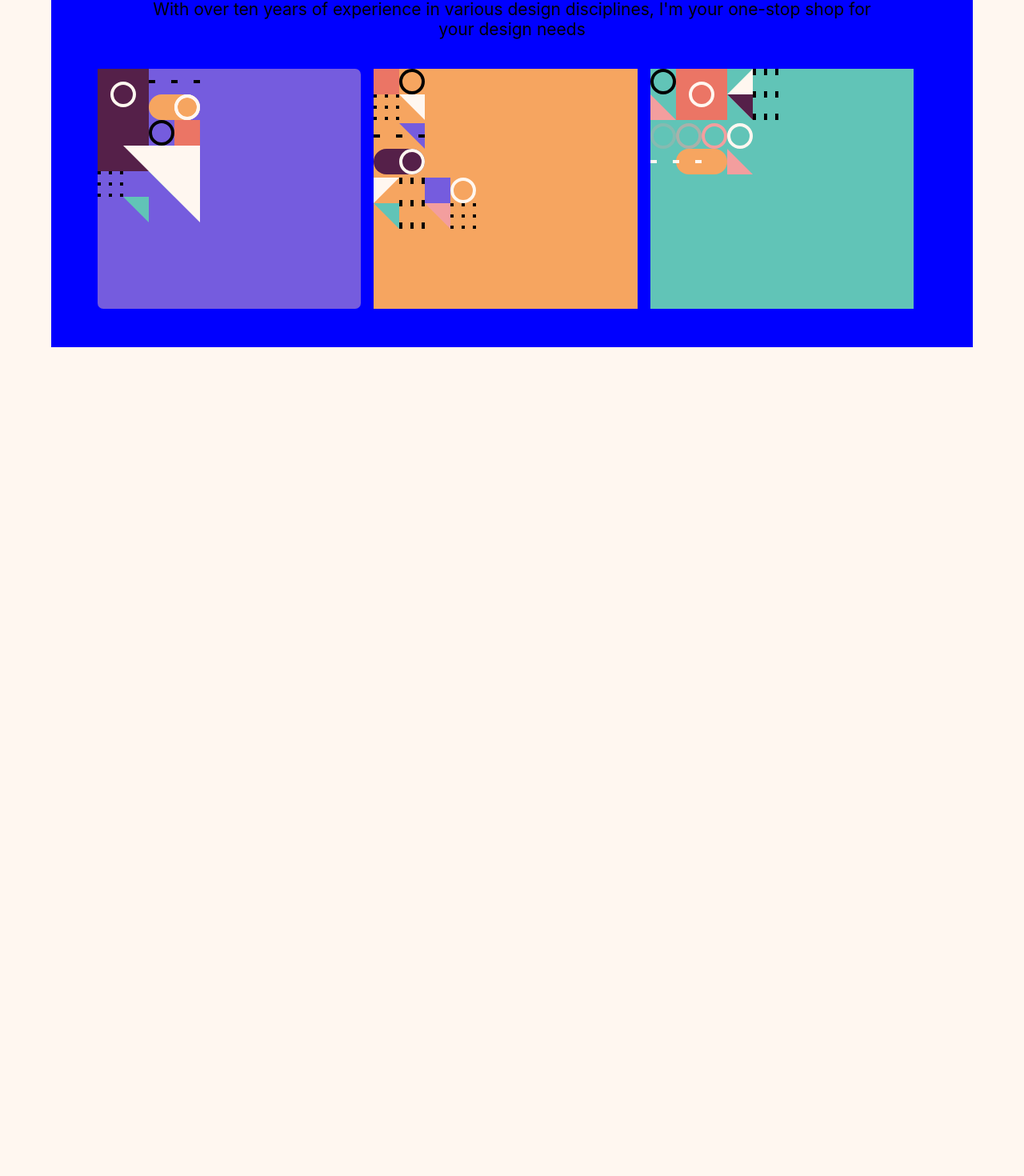
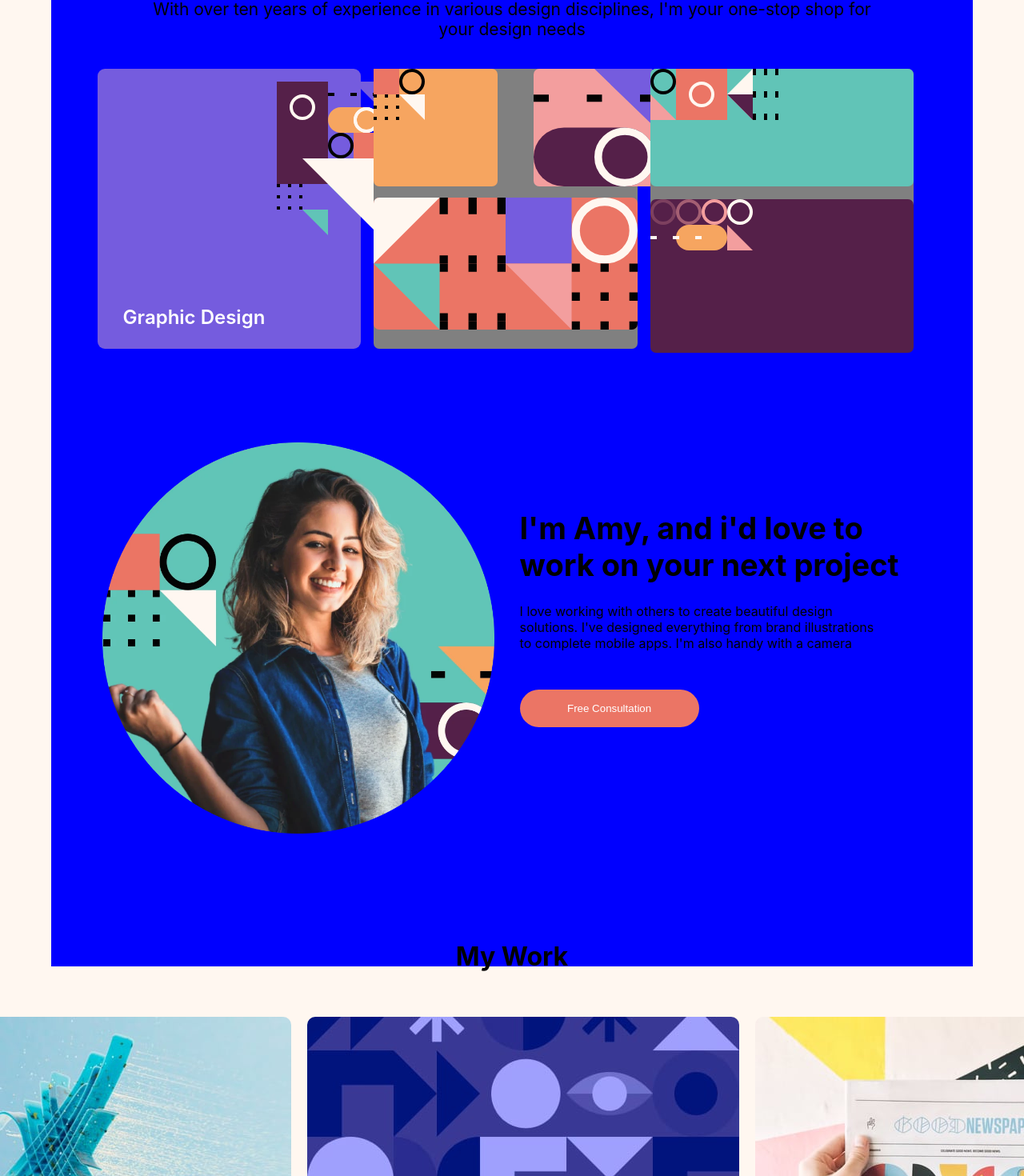
Before and after one commit to Tduncan14/designerpage, a React (Create React App) app: page / in a window 1280 px wide. Shown: the part 263-1733 px from the top of the page at 80% size. Before the commit the page ends 800 px from the top, so only its background shows below. Built offline with nearby package versions, Linux system fonts and the light colour scheme.

Commit message:
keep moving forward

```diff
--- a/src/App.css
+++ b/src/App.css
@@ -1,9 +1,10 @@
 .App {
-  width:90%;
+  /* width:90%;
   background-color: blue;
   height:auto;
   margin-right:auto;
-  margin-left:auto;
+  margin-left:auto; */
   overflow:hidden;
+  padding-bottom:10rem;
 
 }
--- a/src/components/main/Main.css
+++ b/src/components/main/Main.css
@@ -1,3 +1,17 @@
+.container{
+
+        width:90%;
+        background-color: blue;
+        height:auto;
+        margin-right:auto;
+        margin-left:auto;
+        overflow:hidden;
+        padding-bottom:10rem;
+
+
+}
+
+
 .header{
     display:flex;
     justify-content:space-between;
@@ -6,6 +20,9 @@
     margin-right:auto;
     margin-top:2rem;
 }
+
+
+
 
 
 .header-button{
@@ -54,32 +71,175 @@
 
 .gallery  .one {
     width:375px;
-    height:300px;
+    height:350px;
     margin-top:1rem;
     margin-right:1rem;
     background-color:#755cde;
-    border-radius:7px;
-    position: relative;
-
-}
-
-.gallery  .two {
-    width:375px;
-    height:300px;
-    margin-top:1rem;
-    margin-right:1rem;
-    background-color:#f6a560;
+    border-radius:9px;
     position: relative;
 
 }
 
 
+.graphic{
+    position:absolute;
+    top:1rem;
+    left:14rem;
+}
+
+
+.one p {
+    color:white;
+    position: absolute;
+    top:17rem;
+    left:2rem;
+    font-size:1.5rem;
+    font-weight:600;
+}
+
+.gallery  .two {
+    width:375px;
+    height:350px;
+    margin-top:1rem;
+    margin-right:1rem;
+    background-color:gray;
+    position: relative;
+    border-radius:7px;
+
+}
+
+#flextwo{
+    display:flex;
+    width:100%;
+    height:48%;
+
+}
+
+.ui{
+    background-color:#f6a560;
+    height:42%;
+    width:47%;
+    position:absolute;
+    border-radius:7px;
+}
+
+.app{
+    background-color:#f39e9e;
+    height:42%;
+    width:46%;
+    position:absolute;
+    left:12.5rem;
+    border-radius:7px;
+}
+
+.illu{
+    background-color:#eb7565;
+    height:44%;
+    width:100%;
+    position:relative;
+    top:-.4rem;
+    border-radius:7px;
+}
+
+
 .gallery  .three {
     width:375px;
-    height:300px;
+    height:350px;
     margin-top:1rem;
     margin-right:1rem;
-    background-color:#61c4b7;
+    background-color:gray;
     position: relative;
+    border-radius:7px;
+}
+
+.gallery .photo{
+    height:42%;
+      border-radius:7px;
+      background-color:#61c4b7;
+}
+
+
+.gallery .motion{
+    height:55%;
+    background-color:#552049;
+    position: relative;
+    top:1rem;
+    border-radius:7px;
+}
+
+/* section amy */
+
+.amy{
+    display:flex;
+    margin-left:4rem;
+    margin-top:7rem;
+}
+
+
+.amyImage{
+    height:500px;
+    width:45%;
+    margin-right:2rem;
+}
+
+
+.amy h1{
+    font-size:38px;
+}
+
+
+.amyImage img{
+    width:100%;
+    height:100%;
+    object-fit: contain;
+}
+
+.amyContent{
+    width:45%;
+    margin-top:4rem;
+}
+
+.amyContent p{
+    inline-size:450px;
 
 }
+
+.amybutton{
+    color:white;
+    outline:none;
+    border:none;
+    background-color:#eb7565;
+    padding:1rem;
+    width:14rem;
+    border-radius:3rem;
+    margin-top:2rem;
+}
+
+
+/* sliders area */
+
+.sliders h1{
+    text-align: center;
+    margin-top:-2rem;
+    margin-bottom:3.5rem;
+}
+
+
+.imageSlide{
+    display:flex;
+    text-align:center;
+    justify-content: center;
+
+}
+
+.imageSlide div{
+    display:inline-block;
+    width:40%;
+    margin-left:1.5rem;
+    margin-right:1.5rem;
+
+}
+
+.imageSlide img{
+    border-radius:10px;
+}
--- a/src/components/main/Main.js
+++ b/src/components/main/Main.js
@@ -1,4 +1,4 @@
-import React from 'react'
+import React ,{useState} from 'react'
 import logo from '../assets/logo.svg';
 import './Main.css'
 import apps from '../assets/pattern-apps.svg';
@@ -7,10 +7,25 @@ import photography from '../assets/pattern-photography.svg';
 import illustration from '../assets/pattern-illustrations.svg';
 import motion from '../assets/pattern-motion-graphics.svg';
 import ui from '../assets/pattern-ui-ux.svg';
+import amypic from '../assets/image-amy.webp';
+import Image1 from '../assets/image-slide-1.jpg';
+import Image2 from '../assets/image-slide-2.jpg';
+import Image3 from '../assets/image-slide-3.jpg';
+import Image4 from '../assets/image-slide-4.jpg';
+import Image5 from '../assets/image-slide-5.jpg';
+
+
+
+
+const imageSlides =[Image1,Image2,Image3,Image4,Image5]
 
 const Main = () => {
+
+
+    const [index,setIndex] = useState(0)
   return (
-    <div>
+    <>
+    <div className="container">
         <div className="header">
 
        <div className="logo">
@@ -39,35 +54,83 @@ const Main = () => {
 
             <div className="gallery">
                 <div className="one">
-                <img src={graphic} />
+                <img className="graphic" src={graphic} />
+
+
+               <p>Graphic Design</p>
                 </div>
 
                 <div className="two">
-                <div>
+
+                <div id="flextwo">
+                <div className="ui">
                 <img src={ui} />
                 </div>
                 <div>
-                <img src={apps} />
+                <img  className="app" src={apps} />
+                </div>
+
                 </div>
 
                 <div>
-                <img src={illustration}/>
+                <img className="illu"src={illustration}/>
                 </div>
                 </div>
 
                 <div className="three">
 
-                <div>
+                <div className="photo">
                 <img src={photography} />
                 </div>
 
-                <div>
+                <div className="motion">
                 <img src ={motion} />
                 </div>
                 </div>
 
             </div>
+
+
+            <div className='amy'>
+
+                <div className='amyImage'>
+                    <img src={amypic}/>
+                </div>
+
+                <div className="amyContent">
+
+                <h1>I'm Amy, and i'd love to <br /> <span className="break">work on your next project </span></h1>
+
+                <p> I love working with others to create beautiful design solutions. I've designed everything from brand illustrations to complete mobile apps. I'm also handy with a camera</p>
+
+
+                 <button className="amybutton"> Free Consultation</button>
+
+                </div>
+
+
+            </div>
     </div>
+
+       <div className='sliders'>
+              <h1> My Work</h1>
+
+              <div className="imageSlide">
+           {
+             [imageSlides[index],imageSlides[index + 1],imageSlides[index + 2]].map((i,image) => (
+
+
+                <div>
+                <img src={i} />
+                </div>
+            ))
+           }
+              </div>
+
+
+       </div>
+    </>
+
   )
 }
 
```
